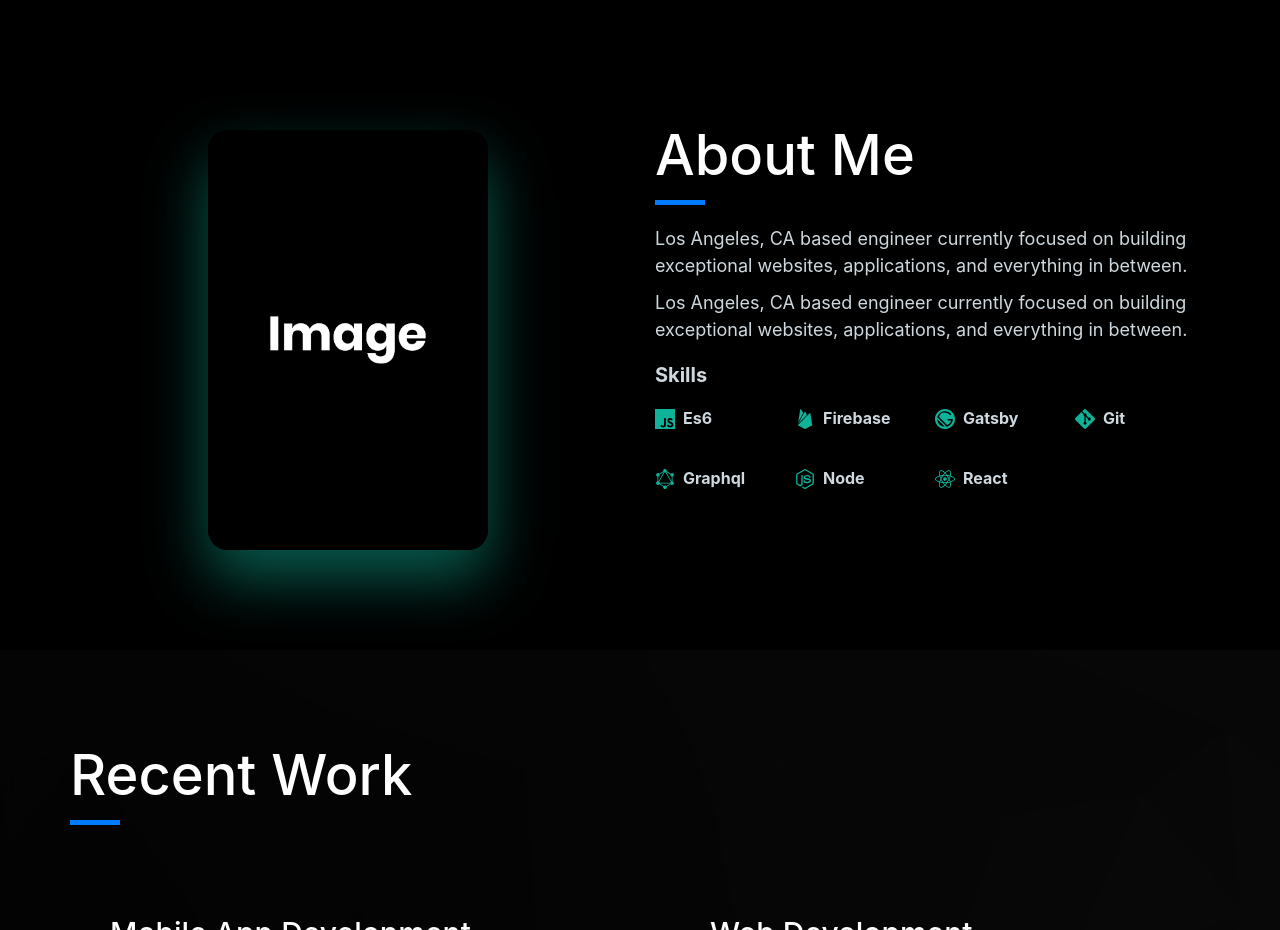
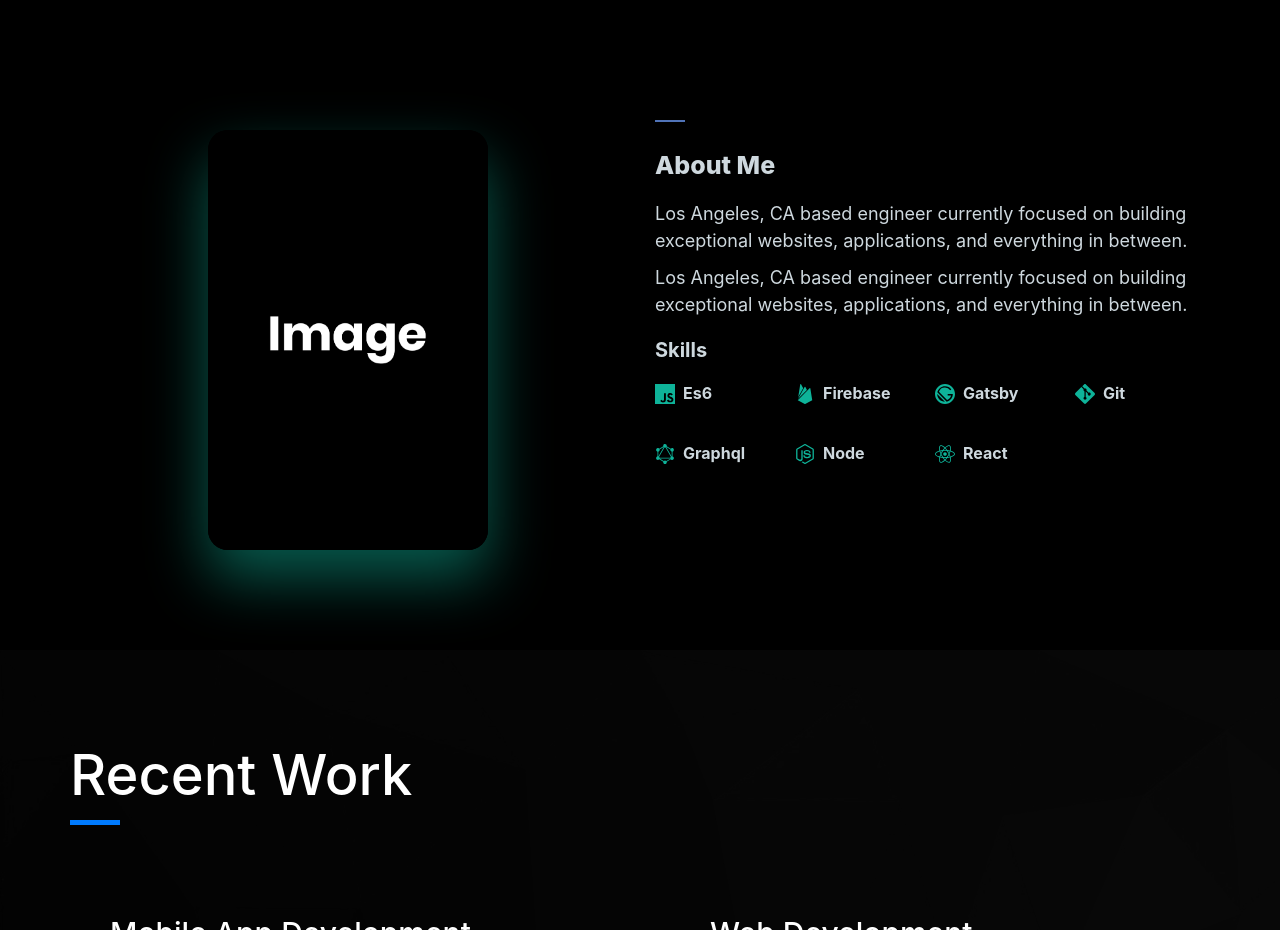
Before and after one commit to cgefx/gatsby-sanity-starter, a Gatsby site in the folder web/: page / in a window 1280 px wide. Shown: the part 820-1750 px from the top of the page. Built offline with nearby package versions, Linux system fonts and the light colour scheme; Gatsby itself is replaced by a stand-in of ours.

Commit message:
use new heading in about

```diff
--- a/web/src/components/About/index.js
+++ b/web/src/components/About/index.js
@@ -13,6 +13,7 @@ import {
   Text,
 } from './styles'
 import SkillsGrid from '../SkillsGrid'
+import { StyledH1 } from '../_shared/styled-headings'
 
 export default function About() {
   const { image } = useStaticQuery(graphql`
@@ -37,8 +38,7 @@ export default function About() {
             </ImageContainer>
           </LeftCol>
           <RightCol md={6}>
-            <Heading>About Me</Heading>
-            <Separator />
+            <StyledH1>About Me</StyledH1>
             <Text>
               Los Angeles, CA based engineer currently focused on building
               exceptional websites, applications, and everything in between.
```
